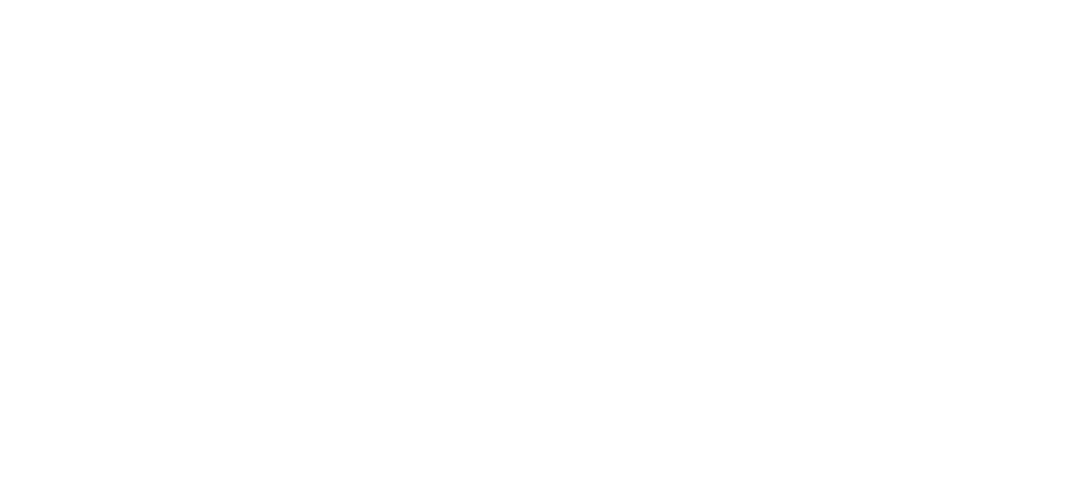
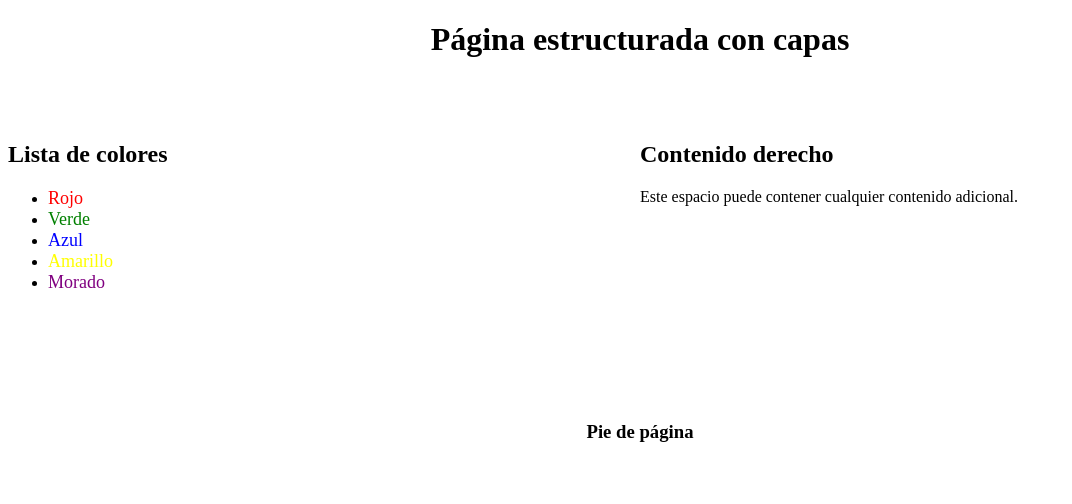
Before and after one commit to jmlora91/jmlora91.github.io, a plain HTML site: page Curso HTML/Unidad Didáctica 1. Los lenguajes de marcas/Ejercicio_11/ejercicio_11.html in a window 1280 px wide. Shown: the whole page, without its empty margins (0-1072 px from the left). Drawn offline with Linux system fonts and the light colour scheme.

Commit message:
Curso HTML
Actualización ultimos ejercicios del bloque

```diff
--- a/Curso HTML/Unidad Didáctica 1. Los lenguajes de marcas/Ejercicio_11/ejercicio_11.html
+++ b/Curso HTML/Unidad Didáctica 1. Los lenguajes de marcas/Ejercicio_11/ejercicio_11.html
@@ -9,7 +9,34 @@
     <!-- Codificación de caracteres -->
     <meta charset="UTF-8">
 </head>
-<body>
+<body bgcolor="white">
+
+    <!-- Cabecera -->
+    <div align="center" bgcolor="lightblue" style="width:100%; height:100px;" >
+        <h1>Página estructurada con capas</h1>
+    </div>
+
+    <!-- Parte central: dos capas -->
+    <div style="width:50%; height:300px; float:left;" bgcolor="lightgreen">
+        <h2>Lista de colores</h2>
+        <ul>
+            <li><font color="red" size="4">Rojo</font></li>
+            <li><font color="green" size="4">Verde</font></li>
+            <li><font color="blue" size="4">Azul</font></li>
+            <li><font color="yellow" size="4">Amarillo</font></li>
+            <li><font color="purple" size="4">Morado</font></li>
+        </ul>
+    </div>
+
+    <div style="width:50%; height:300px; float:left;" bgcolor="lightyellow">
+        <h2>Contenido derecho</h2>
+        <p>Este espacio puede contener cualquier contenido adicional.</p>
+    </div>
+
+    <!-- Pie de página -->
+    <div align="center" bgcolor="lightgray" style="clear:both; width:100%; height:80px;">
+        <h3>Pie de página</h3>
+    </div>
 
 </body>
 </html>
```
Also changed, not shown: Curso HTML/Unidad Didáctica 1. Los lenguajes de marcas/Ejercicio_09/contacto.html (added, +16 -0 lines), Curso HTML/Unidad Didáctica 1. Los lenguajes de marcas/Ejercicio_10/ejercicio_10.html (+9 -3 lines), Curso HTML/Unidad Didáctica 1. Los lenguajes de marcas/Ejercicio_10/frame_1.html (added, +21 -0 lines), Curso HTML/Unidad Didáctica 1. Los lenguajes de marcas/Ejercicio_10/frame_2.html (added, +16 -0 lines), Curso HTML/Unidad Didáctica 1. Los lenguajes de marcas/Ejercicio_10/frame_3.html (added, +16 -0 lines), 9 other files.
